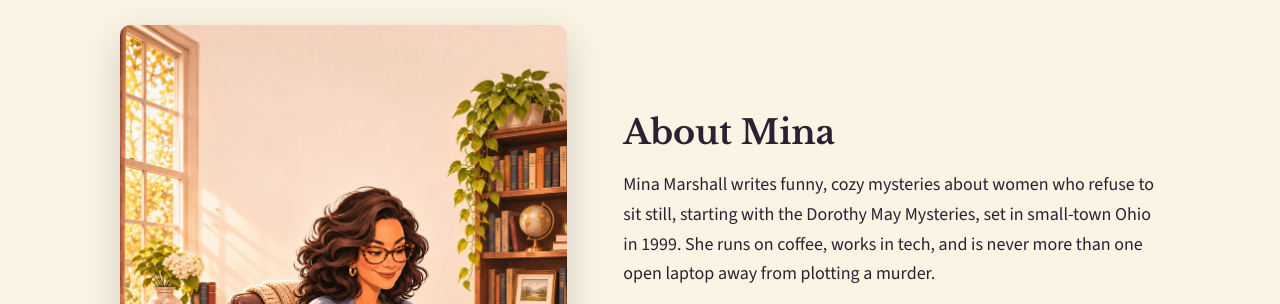
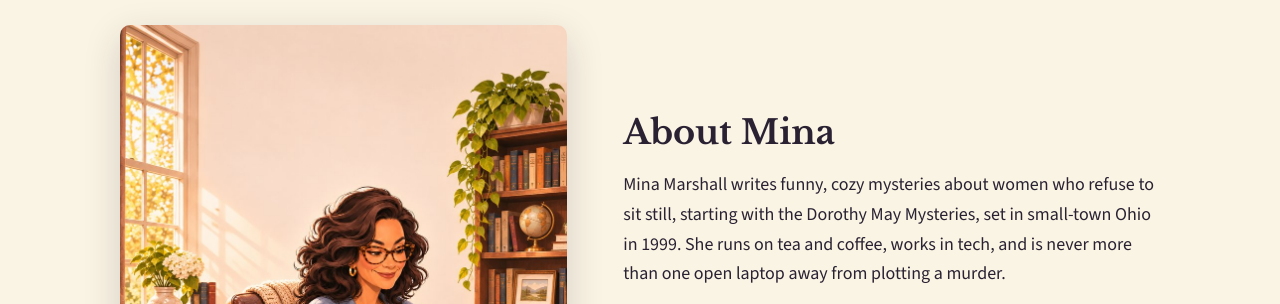
Before and after one commit to minamarshall/minamarshall-site, a plain HTML site: page index.html in a window 1280 px wide. Shown: the part 2498-2802 px from the top of the page. Drawn offline with nearby package versions, Linux system fonts and the light colour scheme.

Commit message:
Add files via upload

```diff
--- a/index.html
+++ b/index.html
@@ -236,7 +236,7 @@
            alt="Illustration of Mina Marshall writing at her laptop, with Penny the Yorkie-poo supervising from a stack of manuscript pages">
       <div>
         <h2>About Mina</h2>
-        <p>Mina Marshall writes funny, cozy mysteries about women who refuse to sit still, starting with the Dorothy May Mysteries, set in small-town Ohio in 1999. She runs on coffee, works in tech, and is never more than one open laptop away from plotting a murder.</p>
+        <p>Mina Marshall writes funny, cozy mysteries about women who refuse to sit still, starting with the Dorothy May Mysteries, set in small-town Ohio in 1999. She runs on tea and coffee, works in tech, and is never more than one open laptop away from plotting a murder.</p>
         <p>She bakes, paints, crafts and sings, the singing with more feeling than technique. She lives in the American South with her husband, her kids and a very cute Yorkie-poo, Penny, who supervises every chapter and has strong opinions about each one.</p>
         <a class="btn btn-gold" href="#newsletter">Say hello: join the newsletter</a>
       </div>
```
